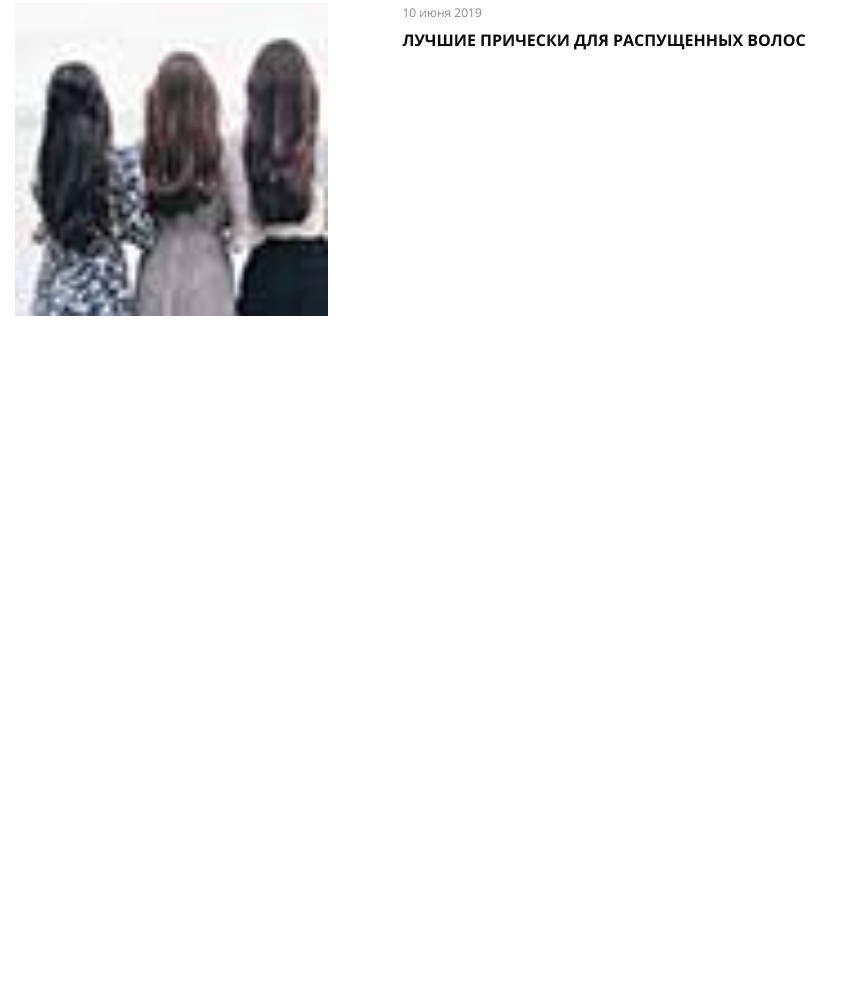
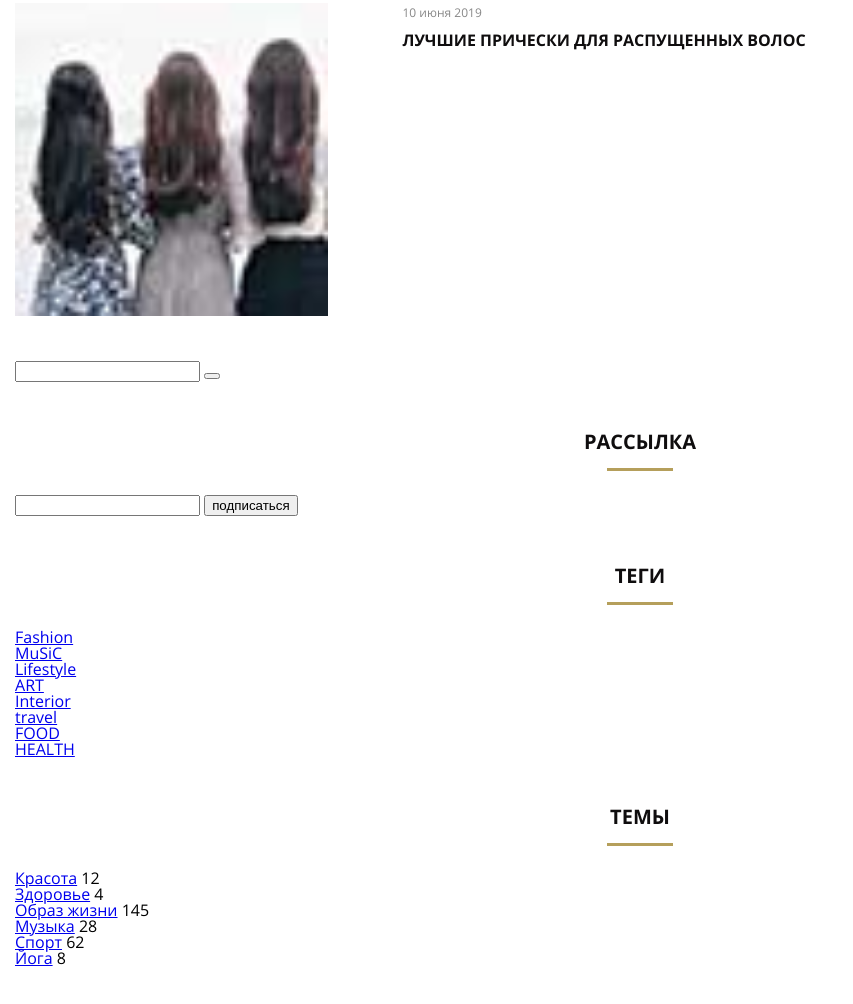
Before and after one commit to iAndreiAbramov/mq_diplom_mf_sass, a website: page index.html in a window 1280 px wide. Shown: the part 8311-9315 px from the top of the page, without its empty margins (0-853 px from the left). Before the commit the page ends 8692 px from the top, so only its background shows below. Drawn offline with Linux system fonts and the light colour scheme.

Commit message:
sidebar html

```diff
--- a/css/style.scss
+++ b/css/style.scss
@@ -320,6 +320,12 @@ body {
 .sidebar {
   padding: 0 15px;
   &__block {
+    width: 100%;
+    margin-bottom: 45px;
+
+    &:last-child {
+      margin-bottom: 0;
+    }
   }
 }
 
@@ -345,3 +351,51 @@ body {
   font-size: 12px;
   color: #888888;
 }
+
+.sidebar {
+
+  &__form {
+  }
+
+  &__field {
+  }
+
+  &__field_search {
+  }
+
+  &__field_email {
+  }
+}
+.button {
+}
+.button_search {
+}
+.visualy-hidden {
+}
+.title {
+}
+.title_big {
+}
+.button_submit {
+}
+.tags-list {
+
+  &__item {
+  }
+
+  &__link {
+  }
+}
+.topics-list {
+
+  &__item {
+  }
+
+  &__link {
+  }
+}
+.topics {
+
+  &__counter {
+  }
+}
--- a/index.html
+++ b/index.html
@@ -345,7 +345,92 @@
             <h3 class="article-title article-title_post">лучшие прически для распущенных волос</h3>
           </div>
         </article>
+      </div>
 
+      <div class="sidebar__block">
+        <form action="#" class="sidebar__form">
+          <label>
+            <input type="search" class="sidebar__field sidebar__field_search">
+            <button class="button button_search">
+              <span class="visualy-hidden">начать поиск</span>
+            </button>
+          </label>
+        </form>
+      </div>
+
+      <div class="sidebar__block">
+        <h2 class="title title_big">
+          рассылка
+        </h2>
+        <form action="#" class="sidebar__form">
+          <label>
+            <input type="email" class="sidebar__field sidebar__field_email">
+            <span class="visualy-hidden">подписаться на новости</span>
+          </label>
+          <button class="button button_submit">подписаться</button>
+        </form>
+      </div>
+
+      <div class="sidebar__block">
+        <h2 class="title title_big">теги</h2>
+        <ul class="tags-list">
+          <li class="tags-list__item">
+            <a href="#" class="tags-list__link">Fashion</a>
+          </li>
+          <li class="tags-list__item">
+            <a href="#" class="tags-list__link">MuSiC</a>
+          </li>
+          <li class="tags-list__item">
+            <a href="#" class="tags-list__link">Lifestyle</a>
+          </li>
+          <li class="tags-list__item">
+            <a href="#" class="tags-list__link">ART</a>
+          </li>
+          <li class="tags-list__item">
+            <a href="#" class="tags-list__link">Interior</a>
+          </li>
+          <li class="tags-list__item">
+            <a href="#" class="tags-list__link">travel</a>
+          </li>
+          <li class="tags-list__item">
+            <a href="#" class="tags-list__link">FOOD</a>
+          </li>
+          <li class="tags-list__item">
+            <a href="#" class="tags-list__link">HEALTH</a>
+          </li>
+        </ul>
+      </div>
+
+      <div class="sidebar__block">
+        <h2 class="title title_big">
+          темы
+        </h2>
+        <ul class="topics-list">
+          <li class="topics-list__item">
+            <a href="#" class="topics-list__link">Красота</a>
+            <span class="topics__counter">12</span>
+          </li>
+          <li class="topics-list__item">
+            <a href="#" class="topics-list__link">Здоровье</a>
+            <span class="topics__counter">4</span>
+          </li>
+          <li class="topics-list__item">
+            <a href="#" class="topics-list__link">Образ жизни</a>
+            <span class="topics__counter">145</span>
+          </li>
+          <li class="topics-list__item">
+            <a href="#" class="topics-list__link">Музыка</a>
+            <span class="topics__counter">28</span>
+          </li>
+          <li class="topics-list__item">
+            <a href="#" class="topics-list__link">Спорт</a>
+            <span class="topics__counter">62</span>
+          </li>
+          <li class="topics-list__item">
+            <a href="#" class="topics-list__link">Йога</a>
+            <span class="topics__counter">8</span>
+          </li>
+        </ul>
       </div>
     </aside>
 
```
Also changed, not shown: css/style.css, 1 other file.
